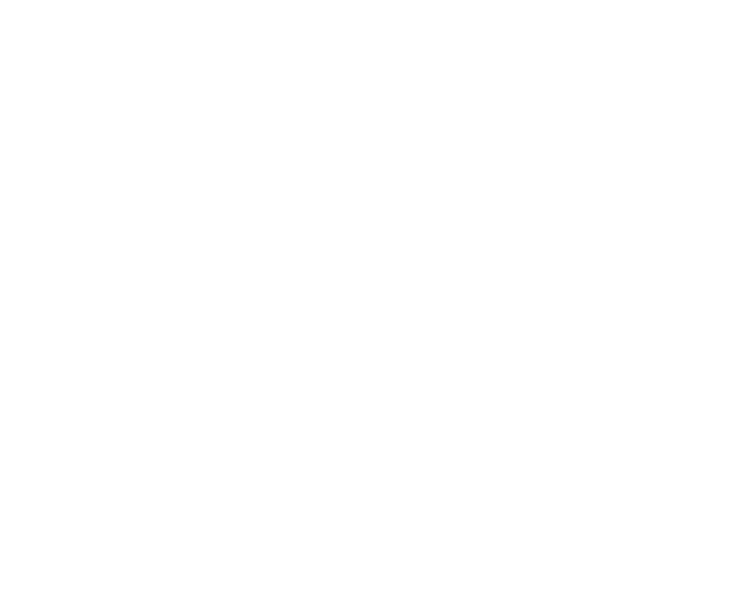
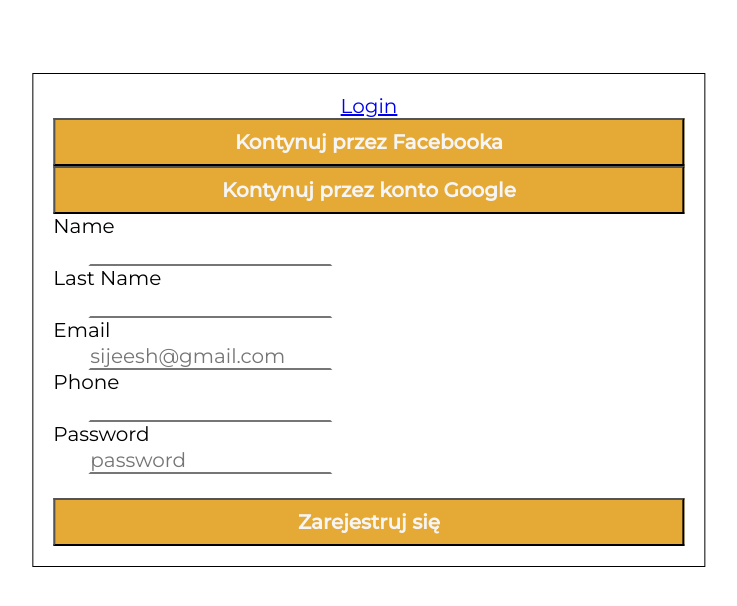
Before and after one commit to joannakoldras/AnticoFrontendBackend, a React (Create React App) app in the folder AnticoStore/AnticoStore/AnticoStore/ClientApp/: page /Register in a window 1280 px wide. Before the commit this address had no page. Shown: the top 606 px of the page, without its empty margins (271-1008 px from the left). Built offline with nearby package versions, Linux system fonts and the light colour scheme; a web font is replaced by a local one.

Commit message:
login and registration users

```diff
--- a/AnticoStore/AnticoStore/AnticoStore/ClientApp/package.json
+++ b/AnticoStore/AnticoStore/AnticoStore/ClientApp/package.json
@@ -9,7 +9,7 @@
     "axios": "^1.4.0",
     "react": "^18.2.0",
     "react-dom": "^18.2.0",
-    "react-router-dom": "^6.13.0",
+    "react-router-dom": "^6.21.3",
     "react-scripts": "5.0.1",
     "react-slick": "^0.29.0",
     "slick-carousel": "^1.8.1",
--- a/AnticoStore/AnticoStore/AnticoStore/ClientApp/src/App.js
+++ b/AnticoStore/AnticoStore/AnticoStore/ClientApp/src/App.js
@@ -23,7 +23,7 @@ const App = () => {
         <Routes>
           <Route path="/" element={<HomePage />} />
           <Route path="/login" element={<LoginPage/>} />
-          <Route path="/signup" element={<SignupPage/>} />
+          <Route path="/Register" element={<SignupPage/>} />
           <Route path="/addpost" element={<AddPage/>} />
           <Route path="/account" element={<AccountPage/>} />
           <Route path="/profileinformation" element={<ProfileInformationPage/>} />
--- a/AnticoStore/AnticoStore/AnticoStore/ClientApp/src/pages/LoginPage/LoginPage.js
+++ b/AnticoStore/AnticoStore/AnticoStore/ClientApp/src/pages/LoginPage/LoginPage.js
@@ -1,10 +1,11 @@
 import React, { useState } from "react";
-import { Link } from "react-router-dom";
+import { Link, useNavigate } from "react-router-dom";
 import "./LoginPage.css";
 
 function LoginPage() {
-  const [Email, setEmail] = useState("");
-  const [Password, setPassword] = useState("");
+  const navigate = useNavigate();
+  const [email, setEmail] = useState("");
+  const [password, setPassword] = useState("");
   const [loading, setLoading] = useState(false);
 
   const handleSubmit = async (e) => {
@@ -12,19 +13,23 @@ function LoginPage() {
 
     try {
       setLoading(true);
-      const response = await fetch("https://localhost:44343/Login", {
+      const response = await fetch("https://localhost:44343/User/Login", {
         method: "POST",
         headers: {
           "Content-Type": "application/json",
         },
-        body: JSON.stringify({ Email, Password }),
+        body: JSON.stringify({ email, password }),
       });
 
-      // Handle the response...
       const result = await response.json();
       console.log(result);
 
-      // Additional logic based on the response
+      if (result.success) {
+        // Redirect to "/account" upon successful login
+        navigate("/");
+      } else {
+        // Additional logic based on the response
+      }
     } catch (error) {
       console.error("Error during login:", error);
     } finally {
@@ -37,7 +42,7 @@ function LoginPage() {
       {loading && <div>Loading...</div>}
       <div className="login-container">
         <div className="boxlogin">
-          <Link to="/signup">Signup</Link>
+          <Link to="/Register">Signup</Link>
           <form onSubmit={handleSubmit} method="post">
             <button>Kontynuj przez Facebooka</button>
             <button>Kontynuj przez konto Google</button>
@@ -49,8 +54,9 @@ function LoginPage() {
               type="email"
               placeholder="sijeesh@gmail.com"
               name="email"
-              value={Email}
+              value={email}
               onChange={(e) => setEmail(e.target.value)}
+              autoComplete="username"
             />
             <br />
             <label>Password</label>
@@ -60,8 +66,9 @@ function LoginPage() {
               type="password"
               name="password"
               placeholder="password"
-              value={Password}
+              value={password}
               onChange={(e) => setPassword(e.target.value)}
+              autoComplete="current-password"
             />
             <br />
             <br />
--- a/AnticoStore/AnticoStore/AnticoStore/ClientApp/src/pages/SighupPage/SignupPage.js
+++ b/AnticoStore/AnticoStore/AnticoStore/ClientApp/src/pages/SighupPage/SignupPage.js
@@ -1,23 +1,63 @@
 import React, { useState } from "react";
-import { Link } from "react-router-dom";
-import { useHistory } from "react-router-dom";
+import { Link, useNavigate } from "react-router-dom";
 import "./SignupPage.css";
 
-function LoginPage() {
-  let [email, setEmail] = useState("");
-  let [password, setPassword] = useState("");
-  let [loading, setLoading] = useState(false)
-  let [name, setName] = useState("");
-  let [lastname, setLastName] = useState("");
-  let [phone, setPhone] = useState("");
+function SignupPage() {
+  const navigate = useNavigate();
 
+  const [name, setName] = useState("");
+  const [lastname, setLastName] = useState("");
+  const [email, setEmail] = useState("");
+  const [phone, setPhone] = useState("");
+  const [password, setPassword] = useState("");
+  const [loading, setLoading] = useState(false);
 
-  return (<>
-    {loading}
+  const handleSubmit = async (e) => {
+    e.preventDefault();
+
+    setLoading(true);
+
+    const user = {
+      Name: name,
+      Surname: lastname,
+      Email: email,
+      UserName: email, // You can adjust this as needed
+      Password: password,
+    };
+
+    try {
+      const response = await fetch("https://localhost:44343/User/Register", {
+        method: "POST",
+        headers: {
+          "Content-Type": "application/json",
+        },
+        body: JSON.stringify(user),
+      });
+
+      const result = await response.json();
+      console.log(result);
+
+      if (result.success) {
+
+        navigate("/login");
+      } else {
+
+        console.error("Registration failed:", result.message);
+      }
+    } catch (error) {
+      console.error("Error during registration:", error);
+    } finally {
+      setLoading(false);
+    }
+  };
+
+  return (
+    <>
+      {loading && <div>Loading...</div>}
       <div>
         <div className="boxsignup">
           <Link to="/login">Login</Link>
-        <form onSubmit>
+          <form onSubmit={handleSubmit}>
             <button>Kontynuj przez Facebooka</button>
             <button>Kontynuj przez konto Google</button>
 
@@ -38,7 +78,7 @@ function LoginPage() {
               type="text"
               value={lastname}
               onChange={(e) => setLastName(e.target.value)}
-            lastname="lastname"
+              name="lastname"
             />
             <br />
             <label>Email</label>
@@ -74,7 +114,7 @@ function LoginPage() {
             />
             <br />
             <br />
-          <button>Zarejestruj się</button>
+            <button type="submit">Zarejestruj się</button>
           </form>
         </div>
       </div>
@@ -82,5 +122,4 @@ function LoginPage() {
   );
 }
 
-
-export default LoginPage;
+export default SignupPage;
```
Also changed, not shown: 2 other files (tests, documents, lock files or other folders). Lines whose indentation alone changed are shown as unchanged.
